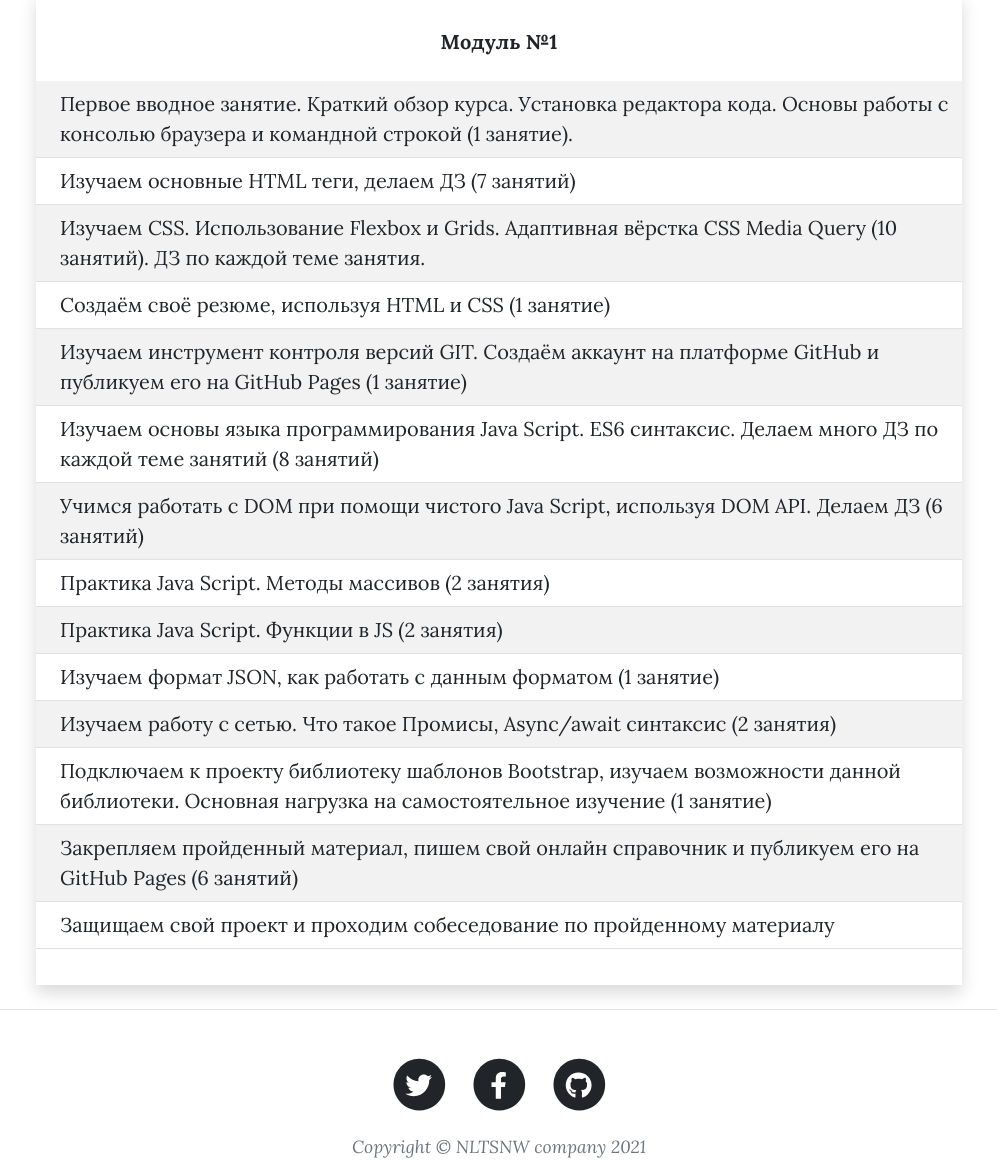
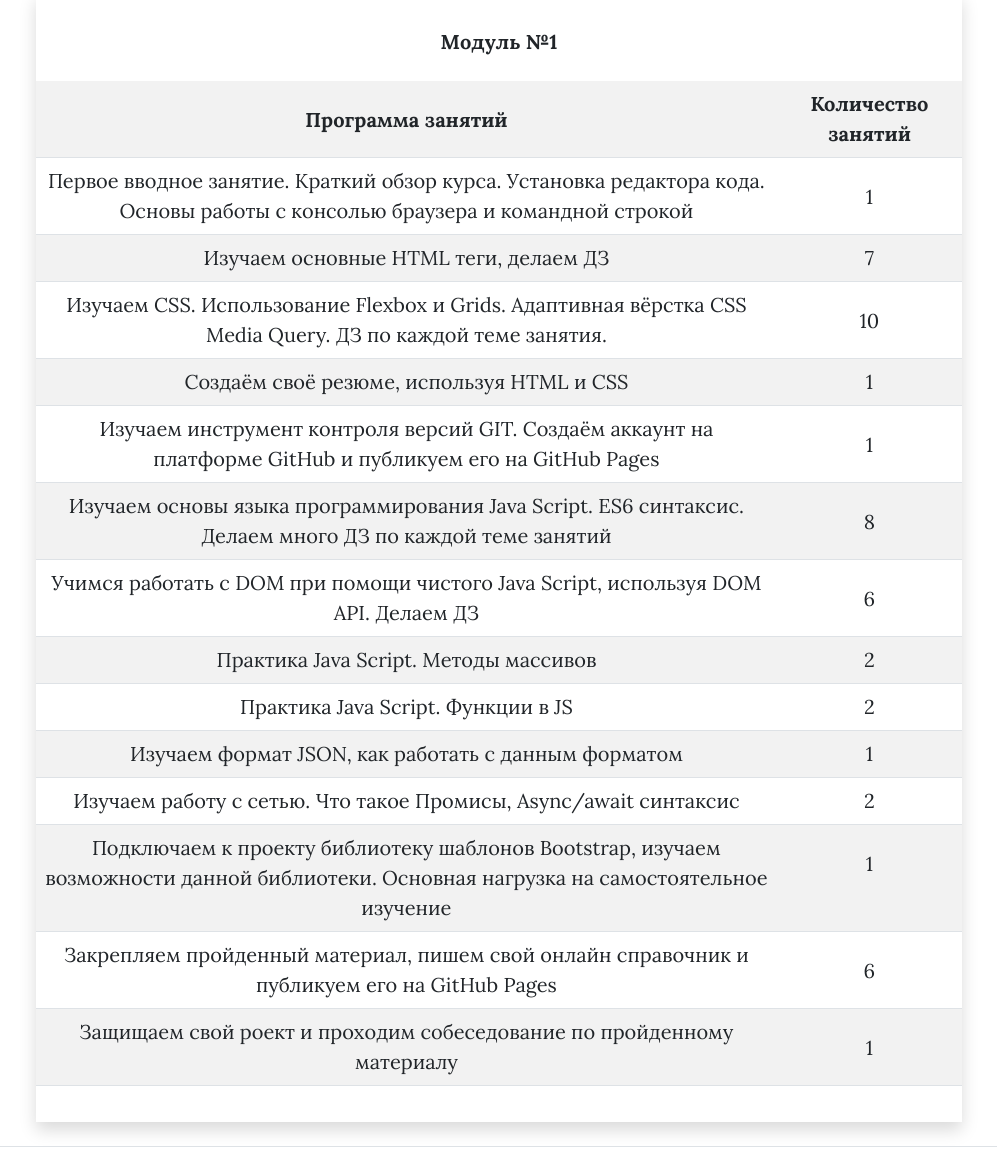
Before and after one commit to anderboom/my-courses-site, a plain HTML site: page content.html in a window 1280 px wide. Shown: the part 683-1846 px from the top of the page, without its empty margins (141-1138 px from the left). Drawn offline with nearby package versions, Linux system fonts and the light colour scheme.

Commit message:
table edited

```diff
--- a/content.html
+++ b/content.html
@@ -63,64 +63,67 @@
                                 <table class="table table-striped table-hover">
                                     <tbody>
                                         <tr>
-                                            <th scope="row"></th>
-                                            <td>Первое вводное занятие. Краткий обзор курса. Установка редактора кода. Основы работы с консолью браузера и командной строкой (1 занятие).
-                                            </td>
+                                            <th class="program fw-bold pt-4">Программа занятий</th>
+                                            <th class="quantity fw-bold">Количество занятий</th>
                                         </tr>
                                         <tr>
-                                            <th scope="row"></th>
-                                            <td>Изучаем основные HTML теги, делаем ДЗ (7 занятий)</td>
+                                            <th class="program">Первое вводное занятие. Краткий обзор курса. Установка редактора кода. Основы работы с консолью браузера и командной строкой
+                                            </th>
+                                            <th class="quantity pt-4">1</th>
                                         </tr>
                                         <tr>
-                                            <th scope="row"></th>
-                                            <td>Изучаем CSS. Использование Flexbox и Grids. Адаптивная вёрстка CSS Media Query (10 занятий). ДЗ по каждой теме занятия.
-                                            </td>
+                                            <th class="program">Изучаем основные HTML теги, делаем ДЗ </th>
+                                            <th class="quantity pt-2">7</th>
                                         </tr>
                                         <tr>
-                                            <th scope="row"></th>
-                                            <td>Создаём своё резюме, используя HTML и CSS (1 занятие)</td>
+                                            <th class="program">Изучаем CSS. Использование Flexbox и Grids. Адаптивная вёрстка CSS Media Query. ДЗ по каждой теме занятия.
+                                            </th>
+                                            <th class="quantity pt-4">10</th>
                                         </tr>
                                         <tr>
-                                            <th scope="row"></th>
-                                            <td>Изучаем инструмент контроля версий GIT. Создаём аккаунт на платформе GitHub и публикуем его на GitHub Pages (1 занятие)</td>
+                                            <th class="program">Создаём своё резюме, используя HTML и CSS</th>
+                                            <th class="quantity pt-2">1</th>
+                                            <tr>
+                                                <th class="program">Изучаем инструмент контроля версий GIT. Создаём аккаунт на платформе GitHub и публикуем его на GitHub Pages</th>
+                                                <th class="quantity pt-4">1</th>
                                             </tr>
                                             <tr>
-                                            <th scope="row"></th>
-                                            <td>Изучаем основы языка программирования Java Script. ES6 синтаксис. Делаем много ДЗ по каждой теме занятий (8 занятий) </td>
+                                                <th class="program">Изучаем основы языка программирования Java Script. ES6 синтаксис. Делаем много ДЗ по каждой теме занятий</th>
+                                                <th class="quantity pt-4">8</th>
                                             </tr>
                                             <tr>
-                                            <th scope="row"></th>
-                                            <td>Учимся работать с DOM при помощи чистого Java Script, используя DOM API. Делаем ДЗ (6 занятий) </td>
+                                                <th class="program">Учимся работать с DOM при помощи чистого Java Script, используя DOM API. Делаем ДЗ</th>
+                                                <th class="quantity pt-4">6</th>
                                             </tr>
                                             <tr>
-                                            <th scope="row"></th>
-                                            <td>Практика Java Script. Методы массивов (2 занятия)</td>
+                                                <th class="program">Практика Java Script. Методы массивов</th>
+                                                <th class="quantity pt-2">2</th>
                                             </tr>
                                             <tr>
-                                            <th scope="row"></th>
-                                            <td>Практика Java Script. Функции в JS (2 занятия)</td>
+                                                <th class="program">Практика Java Script. Функции в JS</th>
+                                                <th class="quantity pt-2">2</th>
                                             </tr>
                                             <tr>
-                                            <th scope="row"></th>
-                                            <td>Изучаем формат JSON, как работать с данным форматом (1 занятие)</td>
+                                                <th class="program">Изучаем формат JSON, как работать с данным форматом</th>
+                                                <th class="quantity pt-2">1</th>
                                             </tr>
                                             <tr>
-                                            <th scope="row"></th>
-                                            <td>Изучаем работу с сетью. Что такое Промисы, Async/await синтаксис (2 занятия)
-                                            </td>
+                                                <th class="program">Изучаем работу с сетью. Что такое Промисы, Async/await синтаксис
+                                                </th>
+                                                <th class="quantity pt-2">2</th>
                                             </tr>
                                             <tr>
-                                            <th scope="row"></th>
-                                            <td>Подключаем к проекту библиотеку шаблонов Bootstrap, изучаем возможности данной библиотеки. Основная нагрузка на самоcтоятельное изучение (1 занятие) </td>
+                                                <th class="program">Подключаем к проекту библиотеку шаблонов Bootstrap, изучаем возможности данной библиотеки. Основная нагрузка на самоcтоятельное изучение</th>
+                                                <th class="quantity pt-4">1</th>
                                             </tr>
                                             <tr>
-                                            <th scope="row"></th>
-                                            <td>Закрепляем пройденный материал, пишем свой онлайн справочник и публикуем его на GitHub Pages (6 занятий)</td>
+                                                <th class="program">Закрепляем пройденный материал, пишем свой онлайн справочник и публикуем его на GitHub Pages</th>
+                                                <th class="quantity pt-4">6</th>
                                             </tr>
                                             <tr>
-                                            <th scope="row"></th>
-                                            <td>Защищаем свой проект и проходим собеседование по пройденному материалу
-                                            </td>
+                                                <th class="program">Защищаем свой роект и проходим собеседование по пройденному материалу
+                                                </th>
+                                                <th class="quantity pt-4">1</th>
                                             </tr>
                                     </tbody>
                                 </table>
```
Also changed, not shown: css/styles.css. Lines whose indentation alone changed are shown as unchanged.
